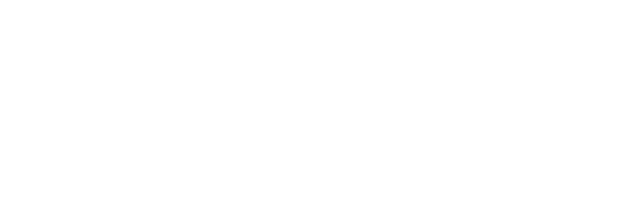
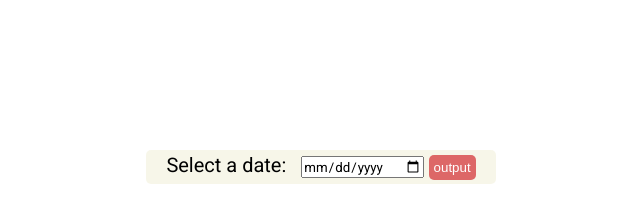
Before and after one commit to F1xa/Countdown, a plain HTML site: page index.html in a window 1280 px wide. Shown: the whole page, without its empty margins (319-959 px from the left). Drawn offline with Linux system fonts and the light colour scheme.

Commit message:
feat: markup and styles

```diff
--- a/index.html
+++ b/index.html
@@ -4,11 +4,19 @@
   <meta charset="UTF-8">
   <meta http-equiv="X-UA-Compatible" content="IE=edge">
   <meta name="viewport" content="width=device-width, initial-scale=1.0">
+  <link rel="preconnect" href="https://fonts.googleapis.com">
+  <link rel="preconnect" href="https://fonts.gstatic.com" crossorigin>
+  <link href="https://fonts.googleapis.com/css2?family=Merriweather:wght@300;400;700;900&family=Roboto:ital,wght@0,300;0,400;0,700;1,300;1,400;1,700&display=swap" rel="stylesheet">
   <link rel="stylesheet" href="./style.css">
   <title>Countdown</title>
 </head>
 <body>
-
+  <div class="wrapper">
+    <label for="date">Select a date:</label>
+    <input type="date" name="date" id="date">
+    <button class="btn">output</button>
+    <span class="result"></span>
+  </div>
 
   <script src="./main.js"></script>
 </body>
--- a/style.css
+++ b/style.css
@@ -0,0 +1,53 @@
+*,
+*::after,
+*::before {
+  padding: 0;
+  margin: 0;
+  box-sizing: border-box;
+}
+
+body {
+  font-family: 'Merriweather', serif;
+  font-family: 'Roboto', sans-serif;
+  font-size: 20px;
+}
+
+.wrapper {
+  background-color: rgb(235 232 199 / 40%);
+  border-radius: 5px;
+  margin: 150px auto;
+  max-width: 350px;
+  text-align: center;
+}
+
+label {
+  padding-right: 10px;
+}
+
+input,
+label {
+    margin: .4rem 0;
+    font-family: 'Roboto', sans-serif;
+}
+
+.btn {
+  padding: 5px;
+  border: none;
+  cursor: pointer;
+  outline: none;
+  background-color: #dd6767;
+  color: #fff;
+  border-radius: 5px;
+  text-decoration: none;
+  transition: 0.3s;
+  cursor: pointer;
+}
+
+.btn:hover {
+  opacity: 0.7;
+  transition: 0.3s;
+}
+
+.btn:active {
+  background: #583e17;
+}
```
